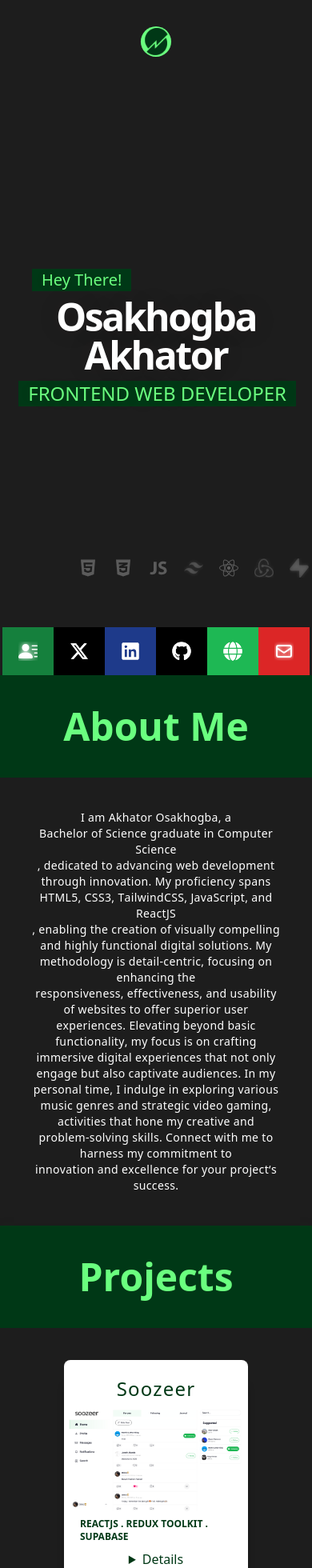
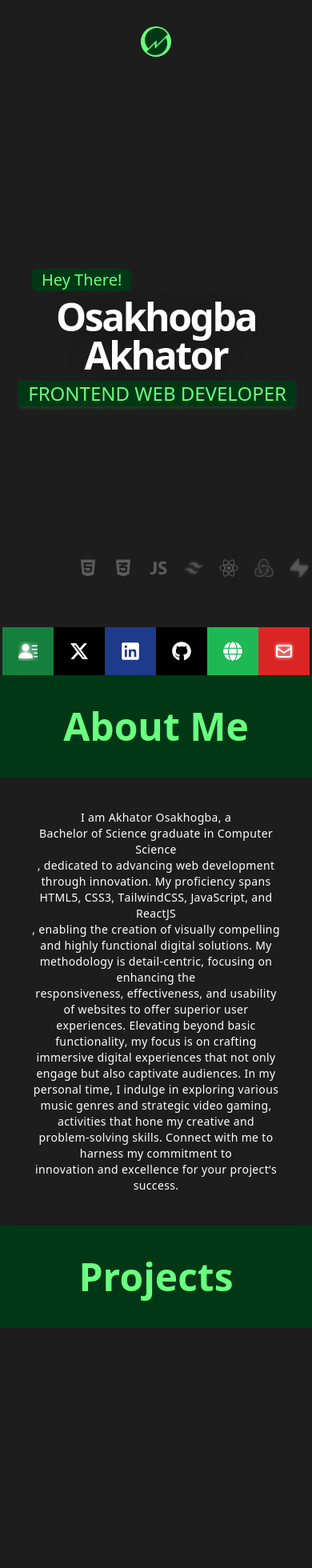
Before and after one commit to AkhatorEnosa/osa_portfolio, a React (Vite) app: page / in a window 390 px wide. Shown: the top 1960 px of the page at 80% size. Built offline with nearby package versions, Linux system fonts and the light colour scheme; what @xpd/tailwind-3dtransforms would draw is missing.

Commit message:
Card component restructure + Scroll Trigger animation

```diff
--- a/src/App.jsx
+++ b/src/App.jsx
@@ -9,7 +9,7 @@ import SplitType from "split-type";
 import Nav from "./components/Nav";
 
 gsap.registerPlugin(useGSAP);
-gsap.registerPlugin(ScrollTrigger);
+gsap.registerPlugin(ScrollTrigger)
 
 
 function App() {
@@ -49,6 +49,14 @@ function App() {
           // toggleActions: "none none none reverse"
         }
       })
+
+      gsap.from(".card", {
+      opacity: 0,
+      scrollTrigger: {
+        trigger: ".projects",
+        scrub: true,
+      }
+    })
   })
 
   return (
--- a/src/components/Cards.jsx
+++ b/src/components/Cards.jsx
@@ -13,25 +13,25 @@ const Cards = (props) => {
           <h2 className='text-2xl font-thin text-center tracking-wider px-4'>{props.heading}</h2>
 
           <div className='relative w-full overflow-hidden'>
-            <img src={props.imagePath2} alt={props.alt} className='group-hover:hidden h-auto w-full object-cover group-hover:scale-105 transition-all duration-500 '/>
-            <img src={props.imagePath} alt={props.alt} className='hidden group-hover:flex h-auto w-full object-cover group-hover:scale-105 transition-all duration-500'/>
+            <img src={props.imagePath2} alt={props.alt} className='group-hover:hidden h-auto w-full object-cover transition-all duration-500 '/>
+            <img src={props.imagePath} alt={props.alt} className='hidden group-hover:flex h-auto w-full object-cover transition-all duration-500'/>
           </div>
 
             <TechStack
               stack={props.stack}
               />
 
-          <details className='text-center lg:hidden px-4 font-thin'>
+          <div className='text-center lg:hidden px-4 text-sm'>
               {props.details}
             <div className='w-full flex gap-4 justify-center align-center mt-4'>
               <Button title={"Demo"} link={props.demoLink}/>
               {/* <Button title={"Code"} link={props.codeLink}/> */}
             </div>
-          </details>
+          </div>
 
 
           {/* hover backdrop  */}
-          <div className="hidden project-backdrop absolute inset-0 bg-[#0a192f] lg:group-hover:block group-hover:border-2 border-[#6aff7f] rounded-lg transition-all duration-500">
+          <div className="hidden lg:flex lg:opacity-0 project-backdrop absolute inset-0 bg-[#0a192f] group-hover:opacity-90 lg:group-hover:block group-hover:border-2 border-[#6aff7f] rounded-lg transition-all duration-500">
             <div className="w-full h-full font-extralight flex flex-col justify-center text-center items-center gap-4 px-5 text-sm">
                 <h2 className="text-white">{props.details}</h2>
                 <Button title={"Demo"} link={props.demoLink}/>
--- a/src/components/Hero.jsx
+++ b/src/components/Hero.jsx
@@ -12,13 +12,13 @@ const Hero = () => {
         {/* <h1 className="hero-heading text-7xl md:text-9xl tracking-tighter font-extrabold">Hello</h1> */}
         <div className="absolute w-full flex flex-col justify-center items-center px-5 md:px-40 gap-2 text-center z-40">
             <div className="w-full flex justify-start px-5">
-              <p className="hero-content bg-[#003816] px-3 text-xl opacity-0 capitalize font-thin">Hey there!</p>
+              <p className="hero-content bg-[#003816] px-3 text-xl opacity-0 capitalize font-thin rounded-md shadow-[#6aff7e1b]">Hey there!</p>
             </div>
             <h2 className='hero-content text-5xl md:text-8xl lg:text-9xl font-extrabold tracking-tighter w-full text-center text-white opacity-0'>
                 Osakhogba Akhator
             </h2>
             <div className="w-full flex justify-end">
-              <p className="hero-content w-fit bg-[#003816] px-3 text-2xl md:text-3xl lg:text-4xl uppercase font-thin opacity-0 text-right">Frontend Web Developer</p>
+              <p className="hero-content w-fit bg-[#003816] px-3 text-2xl md:text-3xl lg:text-4xl uppercase font-thin opacity-0 text-right shadow-md shadow-[#6aff7e1b]">Frontend Web Developer</p>
             </div>
         </div>
         <div className="relative top-72 w-full flex justify-center items-center">
--- a/src/components/Projects.jsx
+++ b/src/components/Projects.jsx
@@ -24,41 +24,41 @@ const Page = () => {
           <div className="w-full flex flex-col justify-center items-center h-full px-0 md:px-10 lg:px-32">
             <div className='w-full md:columns-2 lg:columns-3 gap-4 space-y-4 px-20 md:p-5'>
 
-              <Cards heading="Soozeer" imagePath={Soozeer} imagePath2={Soozeer} alt="Soozeer" details="A social media platform that plans to promote relationship"  stack="reactjs . redux toolkit . supabase" demoLink="https://soozeer.netlify.app/" building={false}
+              <Cards heading="Soozeer" imagePath={Soozeer} imagePath2={Soozeer} alt="Soozeer" details="A social media platform that plans to promote relationship"  stack={['reactjs', 'redux toolkit', 'supabase']} demoLink="https://soozeer.netlify.app/" building={false}
               // codeLink="https://github.com/AkhatorEnosa/quotes-app"
               />
 
-              <Cards heading="Foodie Land" imagePath={Foodie} imagePath2={Foodie2} alt="foodie land" details="A food recipe website" stack="html . css . js . tailwindcss . nextJs ." demoLink="https://foodeeland.netlify.app/" building={false}
+              <Cards heading="Foodie Land" imagePath={Foodie} imagePath2={Foodie2} alt="foodie land" details="A food recipe website" stack={['reactjs', 'nextJs', 'tailwindCss']} demoLink="https://foodeeland.netlify.app/" building={false}
               // codeLink="https://github.com/AkhatorEnosa/foodie_land"
               />
 
-              <Cards heading="Techkare" imagePath={Techkare} imagePath2={Techkare} alt="techKare" details="Healthcare Facility Dashboard displaying a Patient's Data" stack="html . css . js . tailwindcss . reactjs . api" demoLink="https://techkare.netlify.app/" building={false}
+              <Cards heading="Techkare" imagePath={Techkare} imagePath2={Techkare} alt="techKare" details="Healthcare Facility Dashboard displaying a Patient's Data" stack={['reactjs', 'Api', 'tailwindcss']} demoLink="https://techkare.netlify.app/" building={false}
               // codeLink="https://github.com/AkhatorEnosa/techcare"
               />
 
-              <Cards heading="Lokateur" imagePath={Lokateur} imagePath2={Lokateur} alt="Lokateur" details="Geolocation grabber with IP address website" stack="html . css . js . tailwindcss . reactjs . api" demoLink="https://Lokateur.netlify.app/" building={false}
+              <Cards heading="Lokateur" imagePath={Lokateur} imagePath2={Lokateur} alt="Lokateur" details="Geolocation grabber with IP address website" stack={['reactjs', 'Api', 'tailwindcss']} demoLink="https://Lokateur.netlify.app/" building={false}
               // codeLink="https://github.com/AkhatorEnosa/Lokateur"
               />
 
-              <Cards heading="Splitter" imagePath={Splitter} imagePath2={Splitter} alt="Splitter" details="This project is based around building a web app to easily split bills between two or more persons including tips(if needed)" stack="html . css . js" demoLink="https://splitify.netlify.app/" building={false}
+              <Cards heading="Splitter" imagePath={Splitter} imagePath2={Splitter} alt="Splitter" details="This project is based around building a web app to easily split bills between two or more persons including tips(if needed)" stack={['html', 'css', 'javascript']} demoLink="https://splitify.netlify.app/" building={false}
               // codeLink="https://github.com/AkhatorEnosa/bill-splitter-app"
               />
 
-              <Cards heading="Unscramble Game" imagePath={Unscramble} imagePath2={Unscramble} alt="Unscramble" details="A word unscrambling game" stack="html . css . js . reactjs . api" demoLink="https://akhatorenosa.github.io/unscramble-game/" building={false}
+              <Cards heading="Unscramble Game" imagePath={Unscramble} imagePath2={Unscramble} alt="Unscramble" details="A word unscrambling game" stack={['reactjs', 'Api', 'Css']} demoLink="https://akhatorenosa.github.io/unscramble-game/" building={false}
               // codeLink="hub.com/AkhatorEnosa/unscramble-game"
               />
 
-              <Cards heading="Kickrs" imagePath={Kickrs} imagePath2={Kickrs} alt="kickrs" details="Product page for eCommerce website" stack="html . css . js . tailwindcss . reactjs" demoLink="https://kickrs.netlify.app/" building={false}
+              <Cards heading="Kickrs" imagePath={Kickrs} imagePath2={Kickrs} alt="kickrs" details="Product page for eCommerce website" stack={['reactjs', 'tailwindcss']} demoLink="https://kickrs.netlify.app/" building={false}
               // codeLink="https://github.com/AkhatorEnosa/product-page"
               />
 
               {/* <Cards heading="Shaup" imagePath={Shaup} alt="Shaup" details="ECommerce Frontend website built with react." stack="html . css . js . tailwindcss . reactjs, api" demoLink="https://shaup.netlify.app" codeLink="https://github.com/AkhatorEnosa/online-store"/> */}
 
-              <Cards heading="Genotype Matching App" imagePath={Genotype} imagePath2={Genotype} alt="Genotype" details="This app helps couples confirm if their genotypes are compatible for their unborn children" stack="html . css . js" demoLink="https://akhatorenosa.github.io/genotype_match_checker" building={false}
+              <Cards heading="Genotype Matching App" imagePath={Genotype} imagePath2={Genotype} alt="Genotype" details="This app helps couples confirm if their genotypes are compatible for their unborn children" stack={['html', 'css', 'javascript']} demoLink="https://akhatorenosa.github.io/genotype_match_checker" building={false}
               // codeLink="https://github.com/AkhatorEnosa/genotype-match-checker"
               />
 
-              <Cards heading="Kwota" imagePath={Kwota} imagePath2={Kwota} alt="Kwota" details="Random quotes generator."  stack="html . css, reactjs" demoLink="https://kwota.netlify.app/" building={false}
+              <Cards heading="Kwota" imagePath={Kwota} imagePath2={Kwota} alt="Kwota" details="Random quotes generator."  stack={['reactjs', 'Css']} demoLink="https://kwota.netlify.app/" building={false}
               // codeLink="https://github.com/AkhatorEnosa/quotes-app"
               />
             </div>
--- a/src/components/Sidebar.jsx
+++ b/src/components/Sidebar.jsx
@@ -1,19 +1,19 @@
 import { BsFillPersonLinesFill } from "react-icons/bs"
 import { FaGithub, FaLinkedin, FaXTwitter } from "react-icons/fa6"
 import { HiOutlineMail } from "react-icons/hi"
-import Cv from '../assets/Osakhogba_Akhator.pdf';
+import Cv from '../assets/osakhogba akhator.pdf';
 import { FaAngleDoubleDown, FaGlobe } from "react-icons/fa";
 
 const Sidebar = () => {
   return (
 
-       <div className='side-bar flex fixed w-full md:w-fit flex-col bottom-0 md:top-[35%] justify-center items-center md:justify-normal md:items-start md:left-0 z-50 font-extralight text-xs text-white bg-[#003816] bg-transparent'>
+       <div className='side-bar flex fixed w-full md:w-fit flex-col bottom-0 md:top-[25%] justify-center items-center md:justify-normal md:items-start md:left-0 z-50 font-extralight text-xs text-white bg-[#003816] bg-transparent'>
         <ul className="flex md:flex-col">
           <li className='side-link hidden md:w-[150px] h-[60px] md:flex items-center underline px-5 md:px-5 md:pl-2'>
               Contact Me <FaAngleDoubleDown />
           </li>
           <li className='side-link md:w-[150px] h-[60px] flex items-center px-5 md:px-5 md:-translate-x-20 hover:-translate-x-0 duration-300 bg-green-700 z-50'>
-            <a href={Cv} className='w-full flex justify-between items-center'><span className="hidden md:flex">Resume</span>
+            <a href={Cv} target="_blank" className='w-full flex justify-between items-center'><span className="hidden md:flex">Resume</span>
                <BsFillPersonLinesFill className="text-2xl md:text-3xl"/>
             </a>
           </li>
--- a/src/components/TechStack.jsx
+++ b/src/components/TechStack.jsx
@@ -2,8 +2,10 @@
 const TechStack = (props) => {
 
   return (
-    <div className="flex w-full text-xs font-thin px-5 gap-6 justify-center items-center text-[#003816]">
-        <p className="font-bold uppercase">{props.stack}</p>
+    <div className="flex w-full text-xs px-5 gap-4 mt-5 justify-center items-center">
+      {props.stack.map((stack) => (
+        <p key={stack + Math.random()} className="uppercase bg-gray-200 rounded-lg px-2 border-[1px] border-[rgba(0,0,0,0.3)]">{stack}</p>
+      ))}
     </div>
   )
 }
```
Also changed, not shown: 1 other file (tests, documents, lock files or other folders).
